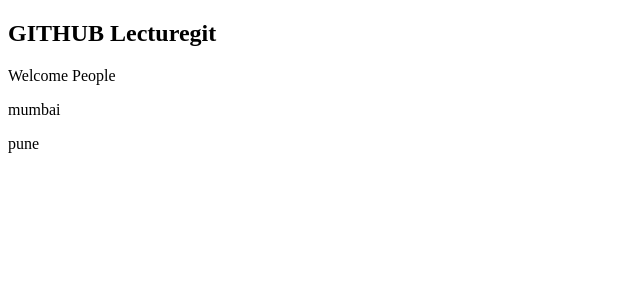
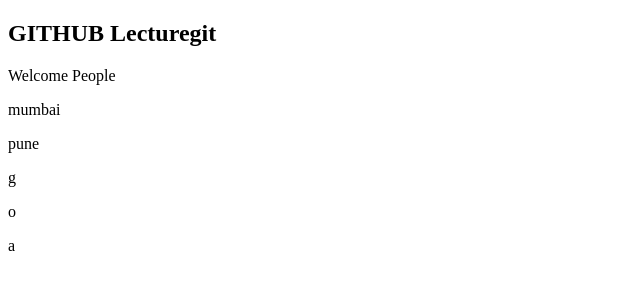
Before and after one commit to Priyanka-Gholap/Manager, a plain HTML site: page index.html in a window 1280 px wide. Shown: the full height of the page, 0-640 px from the left. Drawn offline with Linux system fonts and the light colour scheme.

Commit message:
me# This is a combination of 3 commits.
added g

added o

added a

```diff
--- a/index.html
+++ b/index.html
@@ -10,5 +10,8 @@
     <p> Welcome People</p>
     <p>mumbai</p>
     <p>pune</p>
+    <p>g</p>
+    <p>o</p>
+    <p>a</p>
 </body>
 </html>
```
